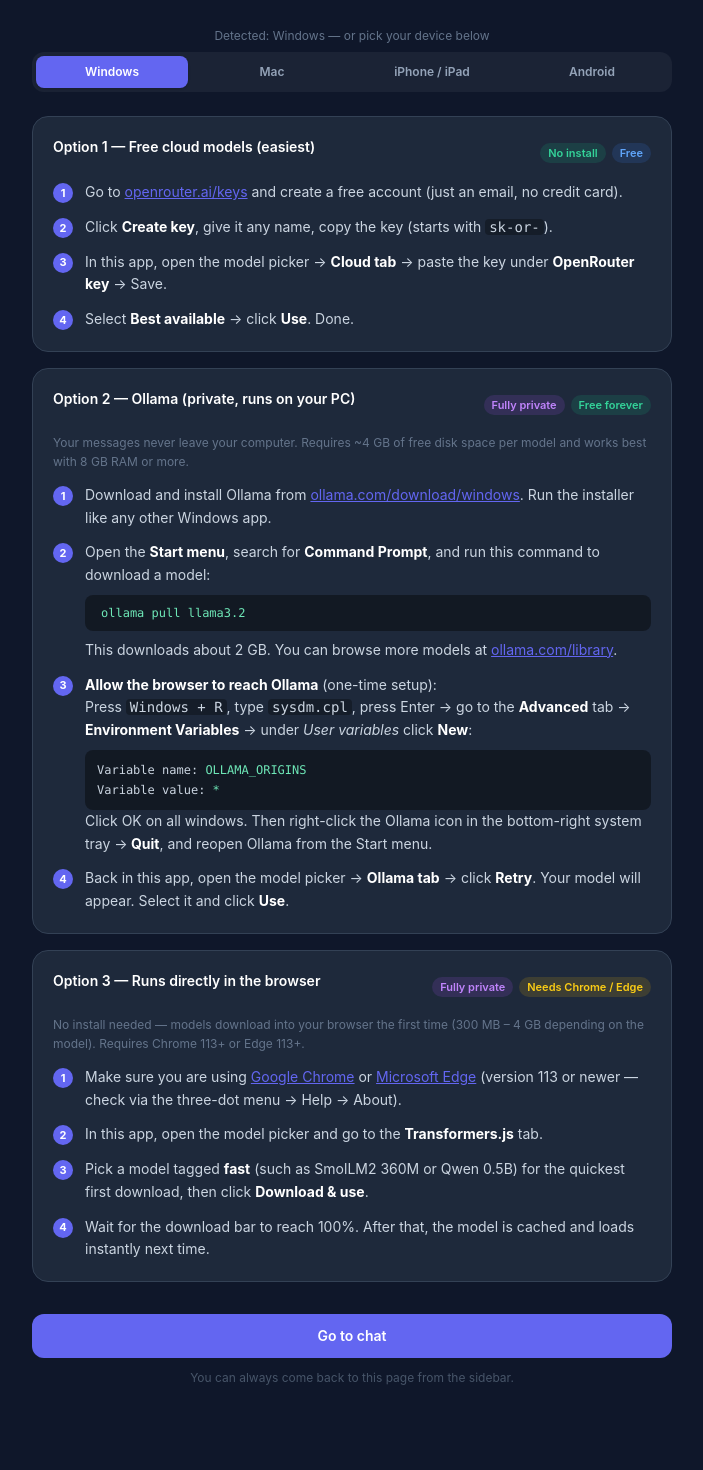
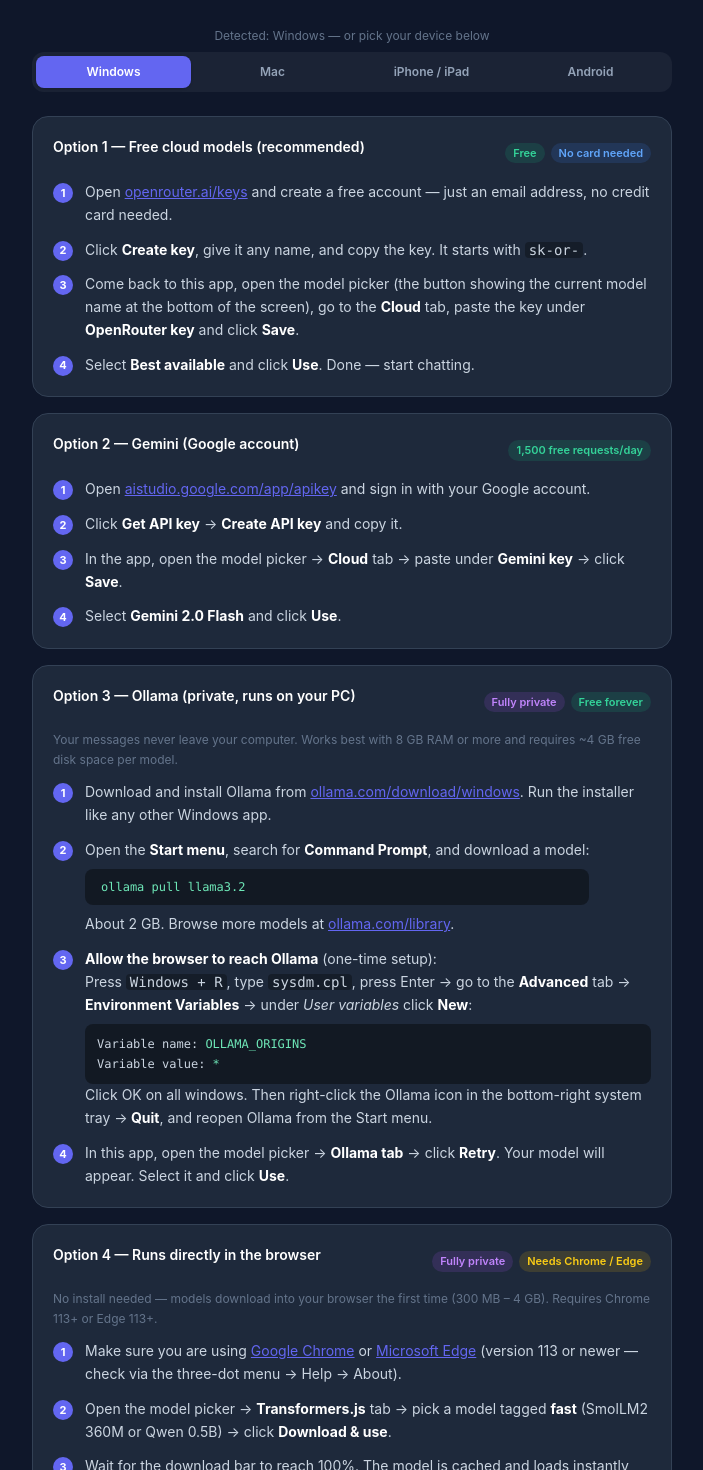
Before and after one commit to TSCosta20/open-chat, a Next.js app in the folder frontend/: page /setup in a window 1280 px wide. Shown: the part 100-1570 px from the top of the page, without its empty margins (288-991 px from the left). Built offline with nearby package versions, Linux system fonts and the light colour scheme.

Commit message:
feat: add setup page with platform-specific instructions for cloud and local AI configuration

```diff
--- a/frontend/src/app/setup/page.tsx
+++ b/frontend/src/app/setup/page.tsx
@@ -18,7 +18,7 @@
   if (os === "ios")     return "ios";
   if (os === "android") return "android";
   if (os === "mac")     return "mac";
-  return "windows"; // default for windows, linux, unknown
+  return "windows";
 }
 
 // ── Shared primitives ────────────────────────────────────────────────────────
@@ -76,53 +76,45 @@
   );
 }
 
-// ── Platform content ─────────────────────────────────────────────────────────
+// ── Shared cloud cards (used on iOS, Android, Windows, Mac) ──────────────────
 
-function MobileGuide() {
-  return (
-    <div className="space-y-4">
-      <p className="text-sm text-slate-400 leading-relaxed">
-        On mobile, AI runs in the cloud — your phone sends your message to a server which replies instantly.
-        It is free and no special apps are needed.
-      </p>
-
-      {/* Option 1: OpenRouter */}
+function CloudCards({ tap = false }: { tap?: boolean }) {
+  const click = tap ? "Tap" : "Click";
+  return <>
     <Card>
       <div className="flex items-center justify-between mb-3">
         <SectionTitle>Option 1 — Free cloud models (recommended)</SectionTitle>
         <div className="flex gap-1.5">
           <Tag color="green">Free</Tag>
-            <Tag color="blue">No card</Tag>
+          <Tag color="blue">No card needed</Tag>
         </div>
       </div>
       <div className="space-y-3">
         <Step n={1}>
-            Open <ExternalLink href="https://openrouter.ai/keys">openrouter.ai/keys</ExternalLink> in
-            your browser and create a free account (email only, no credit card needed).
+          Open <ExternalLink href="https://openrouter.ai/keys">openrouter.ai/keys</ExternalLink> and
+          create a free account — just an email address, no credit card needed.
         </Step>
         <Step n={2}>
-            Tap <strong className="text-white">Create key</strong>, give it any name, and copy the key
-            that starts with <code className="bg-black/30 px-1 rounded text-slate-300">sk-or-</code>.
+          {click} <strong className="text-white">Create key</strong>, give it any name, and copy the key.
+          It starts with <code className="bg-black/30 px-1 rounded text-slate-300">sk-or-</code>.
         </Step>
         <Step n={3}>
-            Come back to this app, tap the model picker, go to the{" "}
-            <strong className="text-white">Cloud</strong> tab, paste the key under{" "}
-            <strong className="text-white">OpenRouter key</strong> and tap <strong className="text-white">Save</strong>.
+          Come back to this app, open the model picker (the button showing the current model name at the
+          bottom of the screen), go to the <strong className="text-white">Cloud</strong> tab, paste the
+          key under <strong className="text-white">OpenRouter key</strong> and {click.toLowerCase()}{" "}
+          <strong className="text-white">Save</strong>.
         </Step>
         <Step n={4}>
-            Select <strong className="text-white">Best available</strong> and tap{" "}
+          Select <strong className="text-white">Best available</strong> and {click.toLowerCase()}{" "}
           <strong className="text-white">Use</strong>. Done — start chatting.
         </Step>
       </div>
     </Card>
 
-      {/* Option 2: Gemini */}
     <Card>
       <div className="flex items-center justify-between mb-3">
         <SectionTitle>Option 2 — Gemini (Google account)</SectionTitle>
-          <div className="flex gap-1.5">
-            <Tag color="green">1,500 req/day free</Tag>
-          </div>
+        <Tag color="green">1,500 free requests/day</Tag>
       </div>
       <div className="space-y-3">
         <Step n={1}>
@@ -130,17 +122,172 @@
           sign in with your Google account.
         </Step>
         <Step n={2}>
-            Tap <strong className="text-white">Get API key</strong> →{" "}
+          {click} <strong className="text-white">Get API key</strong> →{" "}
           <strong className="text-white">Create API key</strong> and copy it.
         </Step>
         <Step n={3}>
-            In the app, go to the <strong className="text-white">Cloud</strong> tab, paste under{" "}
-            <strong className="text-white">Gemini key</strong> → Save.
+          In the app, open the model picker → <strong className="text-white">Cloud</strong> tab →
+          paste under <strong className="text-white">Gemini key</strong> → {click.toLowerCase()}{" "}
+          <strong className="text-white">Save</strong>.
         </Step>
         <Step n={4}>
-            Select <strong className="text-white">Gemini 2.0 Flash</strong> and tap{" "}
+          Select <strong className="text-white">Gemini 2.0 Flash</strong> and {click.toLowerCase()}{" "}
           <strong className="text-white">Use</strong>.
         </Step>
+      </div>
+    </Card>
+  </>;
+}
+
+// ── Platform guides ───────────────────────────────────────────────────────────
+
+function IOSGuide() {
+  return (
+    <div className="space-y-4">
+      <div className="rounded-xl border border-blue-500/20 bg-blue-500/5 px-4 py-3 text-sm text-blue-300 leading-relaxed">
+        On iPhone and iPad, AI runs in the cloud — your message is sent to a server and a reply comes
+        back instantly. This is free. Running AI locally is not possible on iOS due to system
+        restrictions — cloud is the only option.
+      </div>
+      <CloudCards tap />
+    </div>
+  );
+}
+
+function AndroidGuide() {
+  return (
+    <div className="space-y-4">
+      <CloudCards tap />
+
+      {/* Termux + Ollama */}
+      <Card>
+        <div className="flex items-center justify-between mb-3">
+          <SectionTitle>Option 3 — Run AI locally on your phone (Termux + Ollama)</SectionTitle>
+          <div className="flex gap-1.5">
+            <Tag color="purple">Fully private</Tag>
+            <Tag color="green">Free</Tag>
+          </div>
+        </div>
+
+        <div className="mb-4 rounded-xl border border-amber-500/20 bg-amber-500/5 px-4 py-3 text-xs text-amber-300 leading-relaxed space-y-1.5">
+          <p>
+            <strong className="text-amber-200">Requirements:</strong>{" "}
+            Android 7 or newer · at least 6 GB of RAM · 4 GB or more free storage
+          </p>
+          <p>
+            <strong className="text-amber-200">Speed:</strong>{" "}
+            Runs on CPU only (phones have no driver support for GPU inference).
+            Use small models — anything under 3 billion parameters. Larger models will be very slow.
+          </p>
+          <p>
+            <strong className="text-amber-200">What is Termux?</strong>{" "}
+            A free app that gives your Android phone a Linux terminal, allowing it to run software
+            normally only available on computers.
+          </p>
+        </div>
+
+        <div className="space-y-6">
+
+          {/* Part 1 */}
+          <div>
+            <p className="mb-3 text-xs font-bold uppercase tracking-widest text-slate-500">
+              Part 1 — Install Termux
+            </p>
+            <div className="space-y-3">
+              <Step n={1}>
+                Install F-Droid first — it is a free app store for open-source apps.
+                Open <ExternalLink href="https://f-droid.org">f-droid.org</ExternalLink> in
+                Chrome on your phone, download the APK file, and install it.
+                If Android asks about installing from unknown sources, tap{" "}
+                <strong className="text-white">Allow</strong> — this is safe for F-Droid.
+              </Step>
+              <Step n={2}>
+                Open F-Droid, search for <strong className="text-white">Termux</strong>, and
+                install it. Do <strong className="text-white">not</strong> use the Play Store version
+                of Termux — it is outdated and will not work correctly.
+              </Step>
+              <Step n={3}>
+                Open Termux. You will see a black screen with a blinking cursor — that is normal.
+                Update its packages by typing this exactly and pressing Enter:
+                <Cmd>pkg update && pkg upgrade -y</Cmd>
+                If it asks any questions, type <code className="bg-black/30 px-1 rounded text-slate-300">y</code> and
+                press Enter. This takes a few minutes.
+              </Step>
+            </div>
+          </div>
+
+          {/* Part 2 */}
+          <div>
+            <p className="mb-3 text-xs font-bold uppercase tracking-widest text-slate-500">
+              Part 2 — Install Ollama
+            </p>
+            <div className="space-y-3">
+              <Step n={4}>
+                Run the official Ollama installer — this one command does everything:
+                <Cmd>curl -fsSL https://ollama.com/install.sh | sh</Cmd>
+                It will download and set up Ollama automatically. This takes a few minutes depending
+                on your internet speed.
+              </Step>
+              <Step n={5}>
+                Make Ollama always allow browser connections by running this once:
+                <Cmd>{`echo 'export OLLAMA_ORIGINS="*"' >> ~/.bashrc && source ~/.bashrc`}</Cmd>
+                You will not need to do this again after this step.
+              </Step>
+              <Step n={6}>
+                Start the Ollama server:
+                <Cmd>ollama serve</Cmd>
+                Leave this running. Do not close Termux — just press the{" "}
+                <strong className="text-white">Home button</strong> to go back to your other apps
+                while keeping Termux open in the background.
+              </Step>
+            </div>
+          </div>
+
+          {/* Part 3 */}
+          <div>
+            <p className="mb-3 text-xs font-bold uppercase tracking-widest text-slate-500">
+              Part 3 — Download a model
+            </p>
+            <div className="space-y-3">
+              <Step n={7}>
+                Open a second Termux session: swipe from the left edge of the Termux screen →
+                tap <strong className="text-white">New session</strong>. Then download a model
+                suited for phones:
+                <Cmd>ollama pull qwen2.5:0.5b</Cmd>
+                This is only about 400 MB and is the fastest option. Other choices:
+                <div className="mt-2 space-y-1 text-xs text-slate-400">
+                  <div className="flex items-baseline gap-2">
+                    <code className="bg-black/30 px-1 rounded text-slate-300 shrink-0">smollm2:360m</code>
+                    <span>— smallest (250 MB), fastest, less capable</span>
+                  </div>
+                  <div className="flex items-baseline gap-2">
+                    <code className="bg-black/30 px-1 rounded text-slate-300 shrink-0">llama3.2:1b</code>
+                    <span>— smarter but slower (1.3 GB)</span>
+                  </div>
+                  <div className="flex items-baseline gap-2">
+                    <code className="bg-black/30 px-1 rounded text-slate-300 shrink-0">llama3.2:3b</code>
+                    <span>— best quality that still works on phones (2 GB, needs 6+ GB RAM)</span>
+                  </div>
+                </div>
+              </Step>
+              <Step n={8}>
+                Press the Home button to go back to this web app (keep Termux open in the background).
+                Open the model picker → tap the <strong className="text-white">Ollama</strong> tab →
+                tap <strong className="text-white">Retry</strong>. Your model will appear in the list.
+                Tap it to select it, then tap <strong className="text-white">Use</strong>.
+              </Step>
+            </div>
+          </div>
+
+          {/* Everyday use tip */}
+          <div className="rounded-xl bg-white/5 px-4 py-3 space-y-2">
+            <p className="text-xs font-semibold text-slate-300">Every time you want to use local AI</p>
+            <p className="text-xs text-slate-500 leading-relaxed">
+              Open Termux and run <code className="bg-black/30 px-1 rounded text-slate-300">ollama serve</code>,
+              then minimise Termux and open this app. That is all you need to do after the setup above.
+            </p>
+          </div>
+
         </div>
       </Card>
     </div>
@@ -150,47 +297,19 @@
 function WindowsGuide() {
   return (
     <div className="space-y-4">
-      {/* Option 1: Cloud */}
+      <CloudCards />
+
       <Card>
         <div className="flex items-center justify-between mb-3">
-          <SectionTitle>Option 1 — Free cloud models (easiest)</SectionTitle>
-          <div className="flex gap-1.5">
-            <Tag color="green">No install</Tag>
-            <Tag color="blue">Free</Tag>
-          </div>
-        </div>
-        <div className="space-y-3">
-          <Step n={1}>
-            Go to <ExternalLink href="https://openrouter.ai/keys">openrouter.ai/keys</ExternalLink> and
-            create a free account (just an email, no credit card).
-          </Step>
-          <Step n={2}>
-            Click <strong className="text-white">Create key</strong>, give it any name, copy the key
-            (starts with <code className="bg-black/30 px-1 rounded text-slate-300">sk-or-</code>).
-          </Step>
-          <Step n={3}>
-            In this app, open the model picker → <strong className="text-white">Cloud tab</strong> →
-            paste the key under <strong className="text-white">OpenRouter key</strong> → Save.
-          </Step>
-          <Step n={4}>
-            Select <strong className="text-white">Best available</strong> → click{" "}
-            <strong className="text-white">Use</strong>. Done.
-          </Step>
-        </div>
-      </Card>
-
-      {/* Option 2: Ollama */}
-      <Card>
-        <div className="flex items-center justify-between mb-3">
-          <SectionTitle>Option 2 — Ollama (private, runs on your PC)</SectionTitle>
+          <SectionTitle>Option 3 — Ollama (private, runs on your PC)</SectionTitle>
           <div className="flex gap-1.5">
             <Tag color="purple">Fully private</Tag>
             <Tag color="green">Free forever</Tag>
           </div>
         </div>
         <p className="mb-3 text-xs text-slate-500 leading-relaxed">
-          Your messages never leave your computer. Requires ~4 GB of free disk space per model and works best
-          with 8 GB RAM or more.
+          Your messages never leave your computer. Works best with 8 GB RAM or more and
+          requires ~4 GB free disk space per model.
         </p>
         <div className="space-y-3">
           <Step n={1}>
@@ -200,9 +319,9 @@
           </Step>
           <Step n={2}>
             Open the <strong className="text-white">Start menu</strong>, search for{" "}
-            <strong className="text-white">Command Prompt</strong>, and run this command to download a model:
+            <strong className="text-white">Command Prompt</strong>, and download a model:
             <Cmd>ollama pull llama3.2</Cmd>
-            This downloads about 2 GB. You can browse more models at{" "}
+            About 2 GB. Browse more models at{" "}
             <ExternalLink href="https://ollama.com/library">ollama.com/library</ExternalLink>.
           </Step>
           <Step n={3}>
@@ -221,42 +340,38 @@
             <strong className="text-white"> Quit</strong>, and reopen Ollama from the Start menu.
           </Step>
           <Step n={4}>
-            Back in this app, open the model picker → <strong className="text-white">Ollama tab</strong> →
-            click <strong className="text-white">Retry</strong>. Your model will appear. Select it and click{" "}
-            <strong className="text-white">Use</strong>.
+            In this app, open the model picker → <strong className="text-white">Ollama tab</strong> →
+            click <strong className="text-white">Retry</strong>. Your model will appear. Select it and
+            click <strong className="text-white">Use</strong>.
           </Step>
         </div>
       </Card>
 
-      {/* Option 3: Browser */}
       <Card>
         <div className="flex items-center justify-between mb-3">
-          <SectionTitle>Option 3 — Runs directly in the browser</SectionTitle>
+          <SectionTitle>Option 4 — Runs directly in the browser</SectionTitle>
           <div className="flex gap-1.5">
             <Tag color="purple">Fully private</Tag>
             <Tag color="yellow">Needs Chrome / Edge</Tag>
           </div>
         </div>
         <p className="mb-3 text-xs text-slate-500 leading-relaxed">
-          No install needed — models download into your browser the first time (300 MB – 4 GB depending on the model).
+          No install needed — models download into your browser the first time (300 MB – 4 GB).
           Requires Chrome 113+ or Edge 113+.
         </p>
         <div className="space-y-3">
           <Step n={1}>
             Make sure you are using <ExternalLink href="https://www.google.com/chrome/">Google Chrome</ExternalLink> or{" "}
-            <ExternalLink href="https://www.microsoft.com/edge">Microsoft Edge</ExternalLink> (version 113 or newer —
-            check via the three-dot menu → Help → About).
+            <ExternalLink href="https://www.microsoft.com/edge">Microsoft Edge</ExternalLink> (version 113
+            or newer — check via the three-dot menu → Help → About).
           </Step>
           <Step n={2}>
-            In this app, open the model picker and go to the{" "}
-            <strong className="text-white">Transformers.js</strong> tab.
+            Open the model picker → <strong className="text-white">Transformers.js</strong> tab →
+            pick a model tagged <strong className="text-white">fast</strong> (SmolLM2 360M or Qwen 0.5B) →
+            click <strong className="text-white">Download &amp; use</strong>.
           </Step>
           <Step n={3}>
-            Pick a model tagged <strong className="text-white">fast</strong> (such as SmolLM2 360M or Qwen 0.5B)
-            for the quickest first download, then click <strong className="text-white">Download &amp; use</strong>.
-          </Step>
-          <Step n={4}>
-            Wait for the download bar to reach 100%. After that, the model is cached and loads instantly next time.
+            Wait for the download bar to reach 100%. The model is cached and loads instantly from then on.
           </Step>
         </div>
       </Card>
@@ -267,60 +382,32 @@
 function MacGuide() {
   return (
     <div className="space-y-4">
-      {/* Option 1: Cloud */}
+      <CloudCards />
+
       <Card>
         <div className="flex items-center justify-between mb-3">
-          <SectionTitle>Option 1 — Free cloud models (easiest)</SectionTitle>
-          <div className="flex gap-1.5">
-            <Tag color="green">No install</Tag>
-            <Tag color="blue">Free</Tag>
-          </div>
-        </div>
-        <div className="space-y-3">
-          <Step n={1}>
-            Go to <ExternalLink href="https://openrouter.ai/keys">openrouter.ai/keys</ExternalLink> and
-            create a free account (just email, no credit card).
-          </Step>
-          <Step n={2}>
-            Click <strong className="text-white">Create key</strong>, copy the key
-            (starts with <code className="bg-black/30 px-1 rounded text-slate-300">sk-or-</code>).
-          </Step>
-          <Step n={3}>
-            In this app, open the model picker → <strong className="text-white">Cloud tab</strong> →
-            paste the key under <strong className="text-white">OpenRouter key</strong> → Save.
-          </Step>
-          <Step n={4}>
-            Select <strong className="text-white">Best available</strong> → click{" "}
-            <strong className="text-white">Use</strong>. Done.
-          </Step>
-        </div>
-      </Card>
-
-      {/* Option 2: Ollama */}
-      <Card>
-        <div className="flex items-center justify-between mb-3">
-          <SectionTitle>Option 2 — Ollama (private, runs on your Mac)</SectionTitle>
+          <SectionTitle>Option 3 — Ollama (private, runs on your Mac)</SectionTitle>
           <div className="flex gap-1.5">
             <Tag color="purple">Fully private</Tag>
             <Tag color="green">Free forever</Tag>
           </div>
         </div>
         <p className="mb-3 text-xs text-slate-500 leading-relaxed">
-          Your messages never leave your Mac. Works great on Apple Silicon (M1/M2/M3/M4) and
-          requires ~4 GB free disk space per model.
+          Your messages never leave your Mac. Works especially well on Apple Silicon (M1/M2/M3/M4)
+          and requires ~4 GB free disk space per model.
         </p>
         <div className="space-y-3">
           <Step n={1}>
             Download Ollama from{" "}
             <ExternalLink href="https://ollama.com/download/mac">ollama.com/download/mac</ExternalLink>.
-            Open the downloaded file and drag Ollama to your Applications folder.
+            Open the downloaded file and drag Ollama to your Applications folder, then open it.
           </Step>
           <Step n={2}>
-            Open <strong className="text-white">Terminal</strong> (search with Spotlight: press{" "}
+            Open <strong className="text-white">Terminal</strong> — press{" "}
             <code className="bg-black/30 px-1 rounded text-slate-300">Cmd + Space</code>, type{" "}
-            <em>Terminal</em>) and run:
+            <em>Terminal</em>, press Enter. Then download a model:
             <Cmd>ollama pull llama3.2</Cmd>
-            This downloads about 2 GB. Browse more at{" "}
+            About 2 GB. Browse more at{" "}
             <ExternalLink href="https://ollama.com/library">ollama.com/library</ExternalLink>.
           </Step>
           <Step n={3}>
@@ -334,10 +421,9 @@
         </p>
       </Card>
 
-      {/* Option 3: Browser */}
       <Card>
         <div className="flex items-center justify-between mb-3">
-          <SectionTitle>Option 3 — Runs directly in the browser</SectionTitle>
+          <SectionTitle>Option 4 — Runs directly in the browser</SectionTitle>
           <div className="flex gap-1.5">
             <Tag color="purple">Fully private</Tag>
             <Tag color="yellow">Needs Chrome / Edge</Tag>
@@ -374,8 +460,6 @@
     setDetected(p);
   }, []);
 
-  const isMobile = platform === "ios" || platform === "android";
-
   return (
     <div className="min-h-screen bg-surface text-white">
       <div className="mx-auto max-w-2xl px-4 py-10 pb-20">
@@ -384,7 +468,7 @@
         <div className="mb-8 text-center">
           <h1 className="text-2xl font-bold text-white">Get started</h1>
           <p className="mt-1 text-sm text-slate-400">
-            Follow the steps for your device below. You only need to do this once.
+            Follow the steps for your device. You only need to do this once.
           </p>
         </div>
 
@@ -395,7 +479,7 @@
               ? `Detected: ${PLATFORM_LABELS[detected]} — or pick your device below`
               : "Select your device"}
           </p>
-          <div className="flex gap-2 rounded-xl bg-white/5 p-1">
+          <div className="flex gap-1 rounded-xl bg-white/5 p-1">
             {(Object.keys(PLATFORM_LABELS) as Platform[]).map((p) => (
               <button
                 key={p}
@@ -414,9 +498,10 @@
         </div>
 
         {/* Content */}
-        {isMobile  ? <MobileGuide /> : null}
-        {platform === "windows" ? <WindowsGuide /> : null}
-        {platform === "mac"     ? <MacGuide /> : null}
+        {platform === "ios"     && <IOSGuide />}
+        {platform === "android" && <AndroidGuide />}
+        {platform === "windows" && <WindowsGuide />}
+        {platform === "mac"     && <MacGuide />}
 
         {/* Footer */}
         <div className="mt-8 flex flex-col items-center gap-3">
```
Lines whose indentation alone changed are shown as unchanged.
